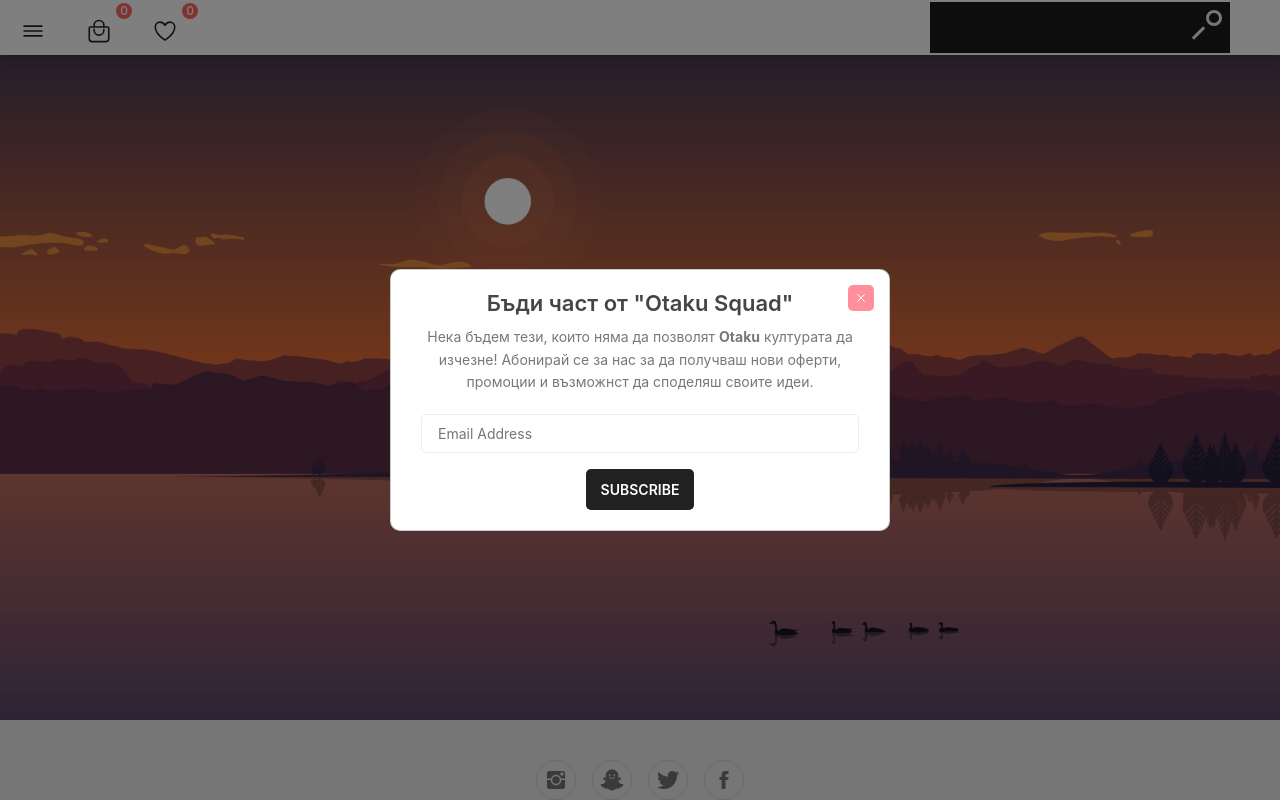
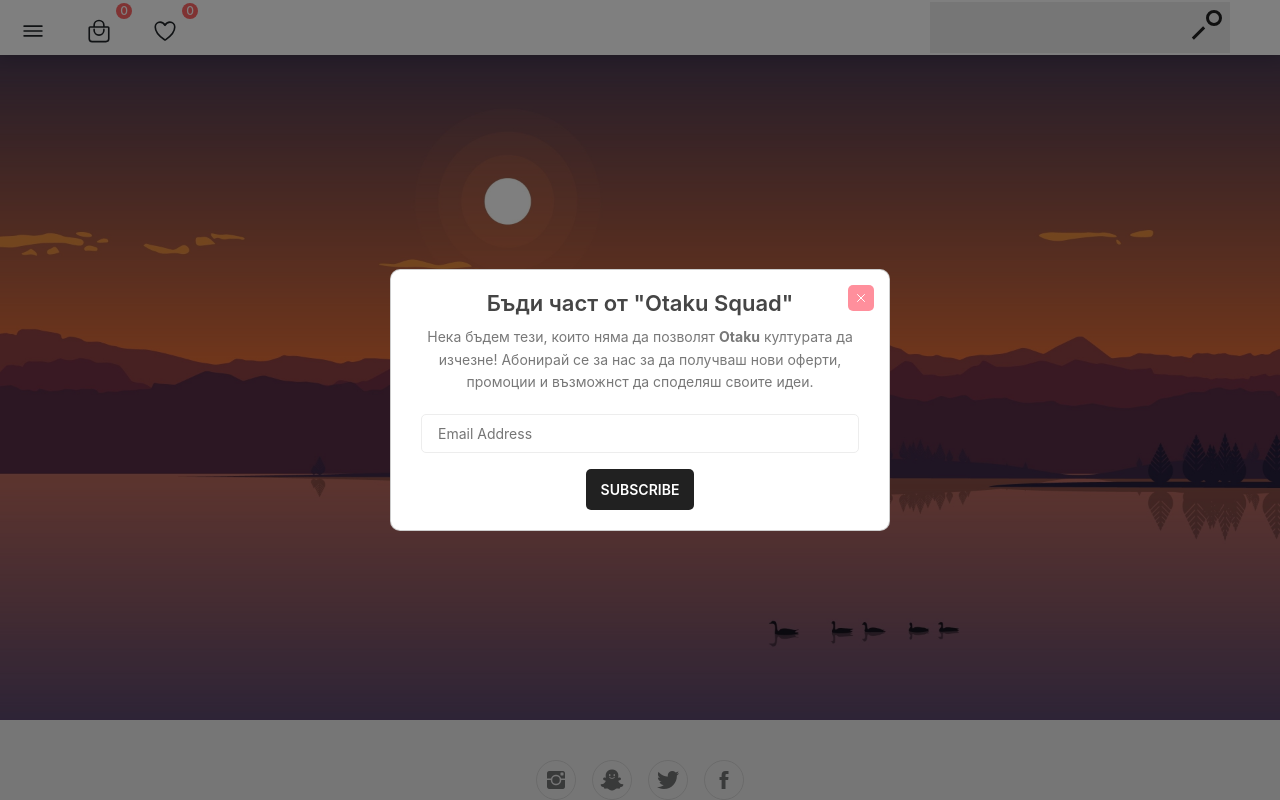
Before and after one commit to macmma322/otaku-Squad-master, a PHP site: page / in a window 1280 px wide. Run offline with PHP 8.4, Linux system fonts and the light colour scheme; some libraries are stand-ins or nearby versions.

Commit message:
commit 2

```diff
--- a/Frontend/assets/css/style.css
+++ b/Frontend/assets/css/style.css
@@ -632,7 +632,7 @@ a .overlay .modal .modal-close-overlay .modal-content .newsletter {
   display: flex;
   top: 0;
   right: 0;
-  background-color: #1a1a1a;
+  background-color: var(--cultured);
 }
 
 /* SEARCH BAR STYLE */
@@ -664,10 +664,10 @@ a .overlay .modal .modal-close-overlay .modal-content .newsletter {
   box-shadow: none;
 }
 .search--icon .search__btn-submit:focus:before, .search--icon .search__btn-submit:active:before, .search--icon .search__btn-submit:hover:before {
-  border-color: var(--cultured);
+  border-color: var(--eerie-black);
 }
 .search--icon .search__btn-submit:focus:after, .search--icon .search__btn-submit:active:after, .search--icon .search__btn-submit:hover:after {
-  background-color: var(--cultured);
+  background-color: var(--eerie-black);
 }
 .search--icon .search__btn-submit:before, .search--icon .search__btn-submit:after {
   content: "";
@@ -679,7 +679,7 @@ a .overlay .modal .modal-close-overlay .modal-content .newsletter {
   top: 8px;
   width: 16px;
   height: 16px;
-  border: 3px solid var(--cultured);
+  border: 3px solid var(--eerie-black);
   border-radius: 100%;
 }
 .search--icon .search__btn-submit:after {
@@ -687,7 +687,7 @@ a .overlay .modal .modal-close-overlay .modal-content .newsletter {
   top: 23px;
   width: 3px;
   height: 16px;
-  background-color: var(--cultured);
+  background-color: var(--eerie-black);
   transform: rotate(45deg);
 }
 .search--icon .search__btn-submit:hover {
@@ -719,7 +719,7 @@ a .overlay .modal .modal-close-overlay .modal-content .newsletter {
   width: 300px;
   color: var(--cultured);
   font-size: 14px;
-  background-color: var(--eerie-black);
+  background-color: var(--cultured);
   border: 0;
 }
 .search__btn-submit {
@@ -727,7 +727,7 @@ a .overlay .modal .modal-close-overlay .modal-content .newsletter {
   padding: 15px;
   color: #eee;
   font-size: 13px;
-  background-color: var(--eerie-black);
+  background-color: var(--cultured);
   border: 0;
   text-transform: uppercase;
   letter-spacing: 1px;
```
